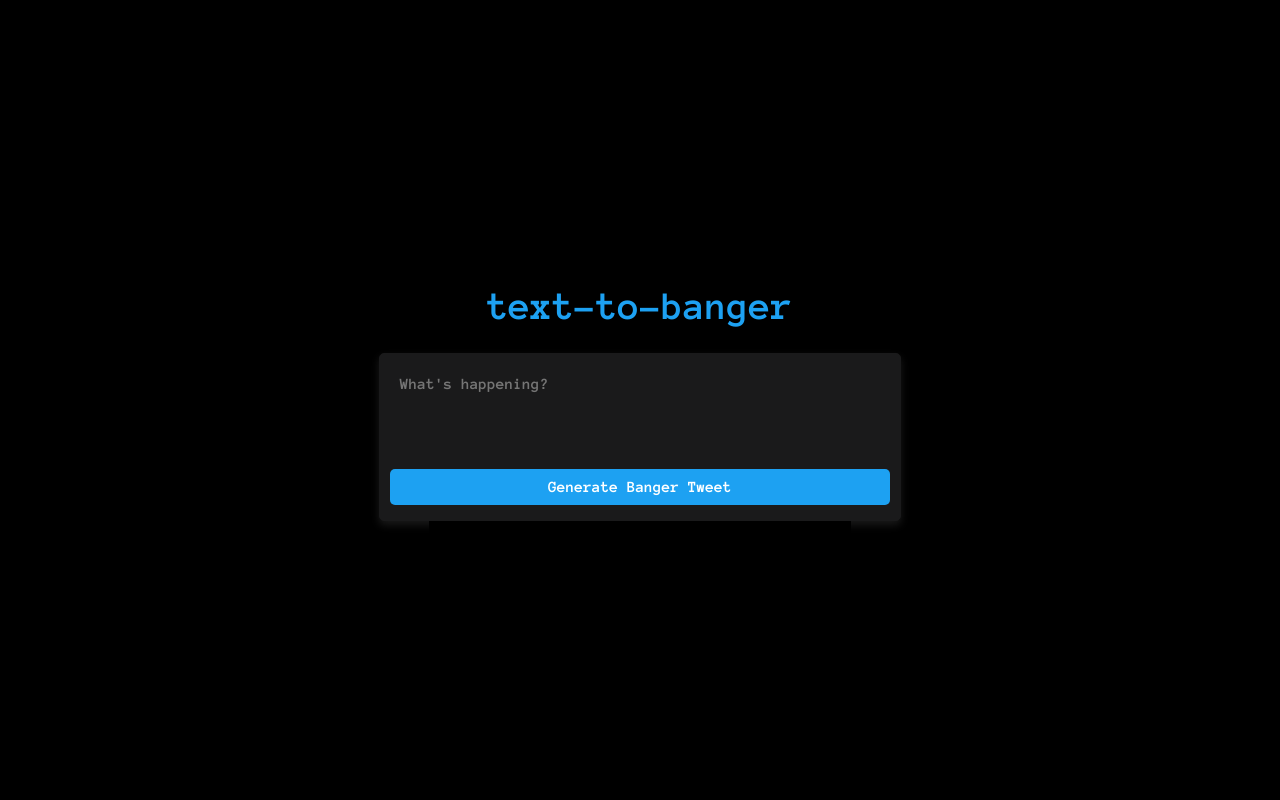
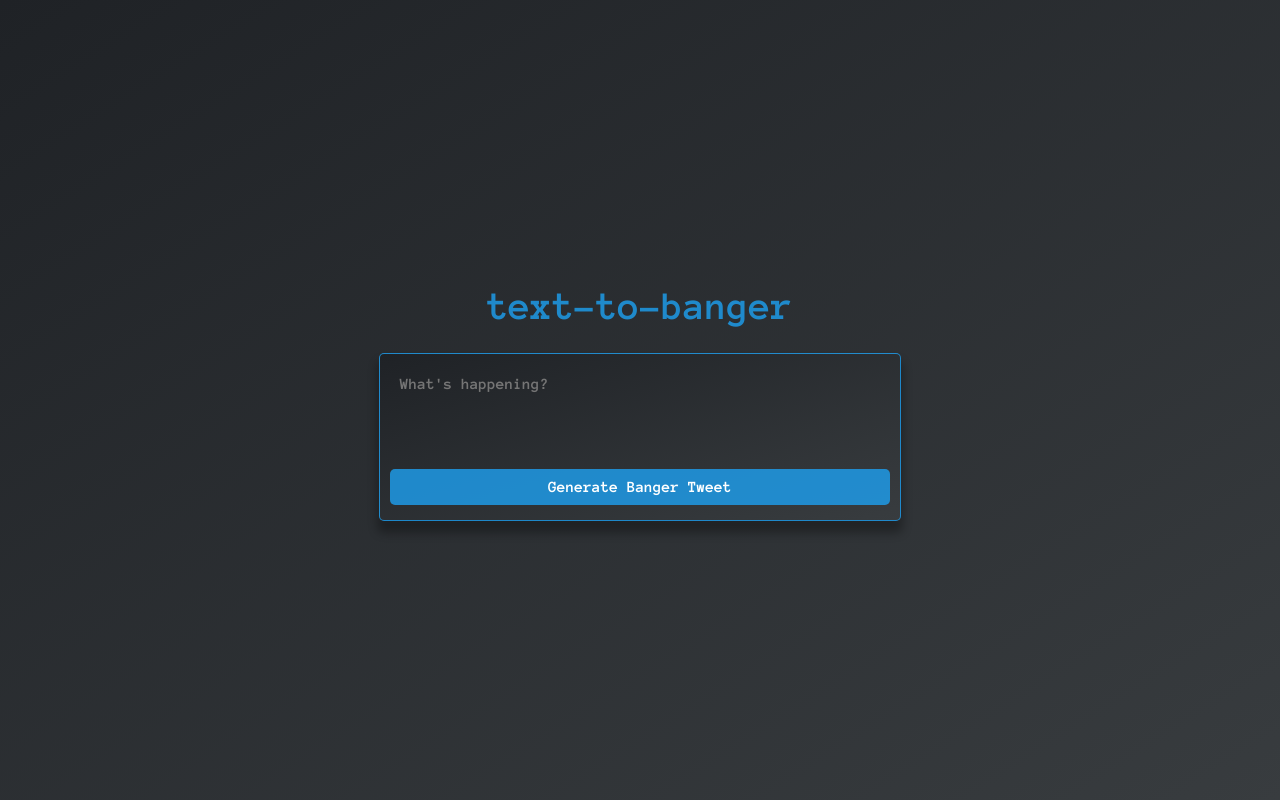
Before and after one commit to effectiveaccelerationism/text-to-banger, a React (Create React App) app in the folder webapp/: page / in a window 1280 px wide. Built offline with nearby package versions, Linux system fonts and the light colour scheme.

Commit message:
Update App.css
Added Rizz

```diff
--- a/webapp/src/App.css
+++ b/webapp/src/App.css
@@ -5,20 +5,19 @@
 
 body, p, button {
   font-family: 'AnonPro', monospace;
-  color: #FFFFFF;
-  background: #000000;
+  color: var(--text-color);
+  background-color: var(--background-color);
 }
 
 .text-logo {
   font-family: 'AnonPro', monospace;
   font-size: 40px;
   font-weight: bold;
-  color: #1da1f2;
+  color: var(--primary-color);
 }
 
 .App {
   text-align: center;
-  background: #000000;
 }
 
 .App-logo {
@@ -28,12 +27,12 @@ body, p, button {
 }
 
 .App-header {
-  background-color: #000000;
+  background-image: var(--panel-background);
   min-height: 100vh;
   display: flex;
   flex-direction: column;
   justify-content: center;
-  color: white;
+  color: var(--text-color);
 }
 
 .logo-container {
@@ -50,19 +49,18 @@ body, p, button {
 }
 
 .App-link {
-  color: #61dafb;
+  color: var(--primary-color);
 }
 
 .tweet-form {
-  background: #1A1A1B;
-  border: 1px solid #1A1A1B;
+  background: var(--panel-background);
+  border: 1px solid var(--primary-color);
   border-radius: 5px;
   padding: 10px;
   width: 500px;
   display: flex;
   flex-direction: column;
-  box-shadow: 0px 4px 8px rgba(255, 255, 255, 0.1);
-  color: #FFFFFF;
+  box-shadow: 0px 10px 10px 2px rgba(0, 0, 0, 0.3);
 }
 
 .tweet-form textarea {
@@ -73,14 +71,14 @@ body, p, button {
   font-family: 'AnonPro', monospace;
   font-size: 16px;
   line-height: 20px;
-  background: #1A1A1B;
-  color: #FFFFFF;
+  background-color: var(--panel-background);
+  color: var(--text-color);
 }
 
 .tweet-button {
-  background-color: #1da1f2;
+  background-color: var(--primary-color);
   border: none;
-  color: white;
+  color: var(--text-color);
   padding: 10px;
   text-align: center;
   text-decoration: none;
@@ -92,7 +90,7 @@ body, p, button {
 }
 
 .tweet-button:hover {
-  background-color: #0c7abf;
+  background-color: rgba(29, 161, 242, 0.6);
 }
 
 .generated-tweet-container {
@@ -100,8 +98,6 @@ body, p, button {
   margin: 0 auto;
   text-align: center;
   padding-top: 20px;
-  color: #FFFFFF;
-  background: #000000;
 }
 
 @media only screen and (max-width: 768px) {
@@ -131,3 +127,10 @@ body, p, button {
     transform: rotate(360deg);
   }
 }
+
+:root {
+  --primary-color: rgba(29, 161, 242, 0.8);
+  --background-color: #1f2226; /* updated to a dark gray */
+  --text-color: #fff;
+  --panel-background: linear-gradient(to bottom right, #1f2226, #383c3f); /* gradient theme */
+}
```
